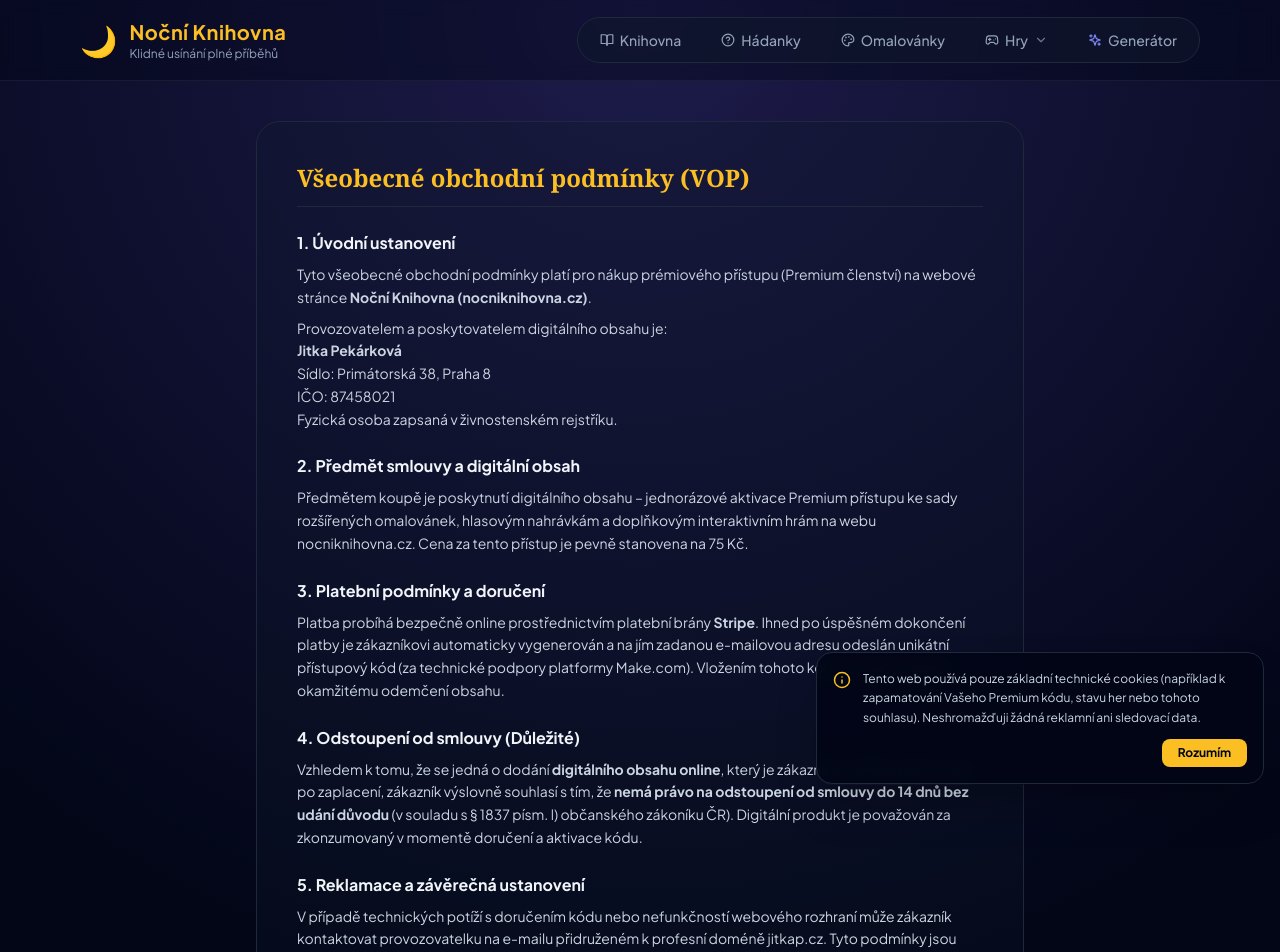
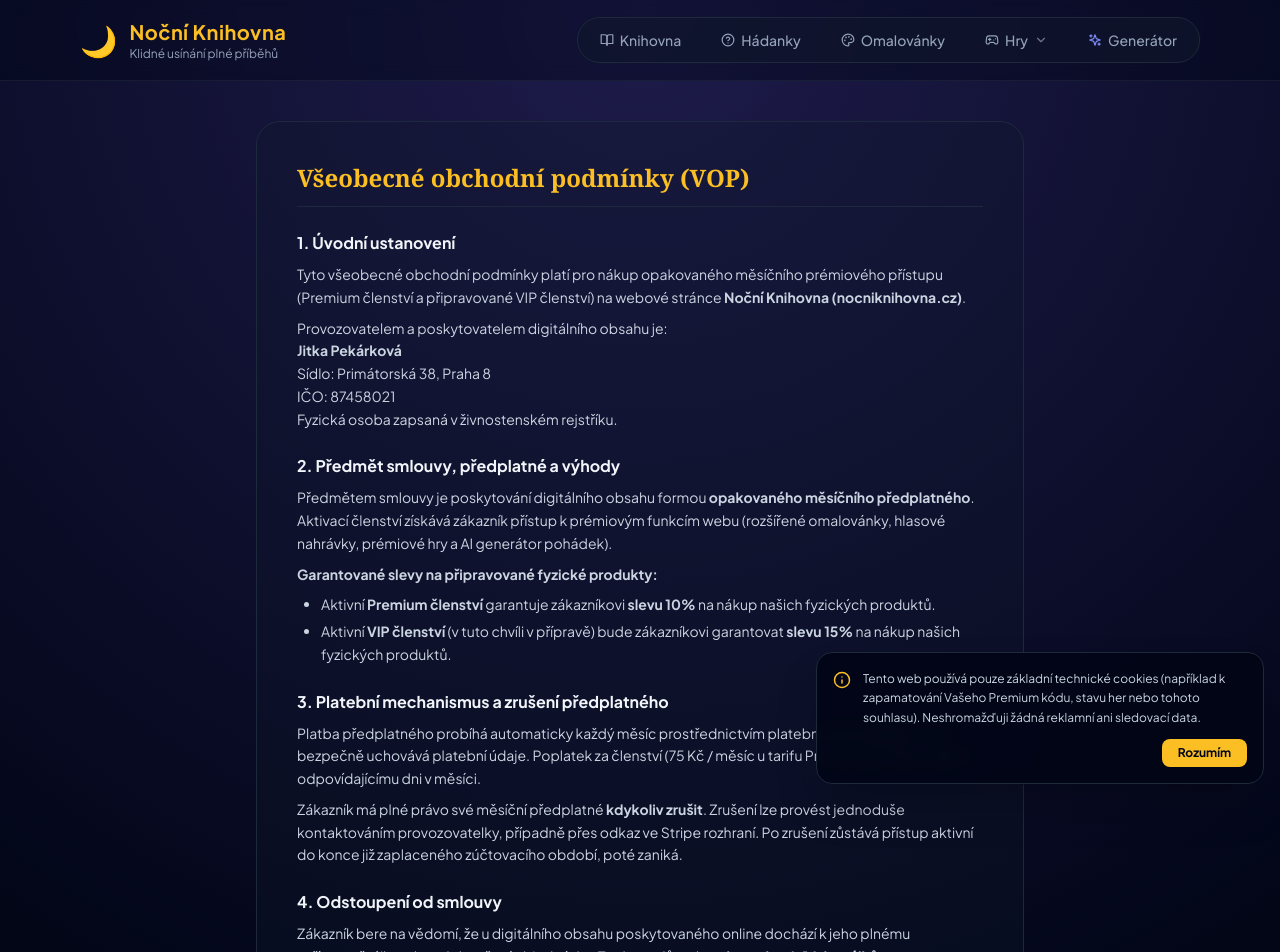
Before and after one commit to onlinejitka/NocniKnihovna, a React (Vite) app: page /obchodni-podminky in a window 1280 px wide. Shown: the top 952 px of the page. Built offline with nearby package versions, Linux system fonts and the light colour scheme.

Commit message:
Update VOP.jsx

```diff
--- a/src/pages/VOP.jsx
+++ b/src/pages/VOP.jsx
@@ -10,7 +10,7 @@ export default function VOP() {
       <section className="space-y-2">
         <h3 className="font-bold text-slate-100 text-base">1. Úvodní ustanovení</h3>
         <p>
-          Tyto všeobecné obchodní podmínky platí pro nákup prémiového přístupu (Premium členství) na webové stránce <strong>Noční Knihovna (nocniknihovna.cz)</strong>.
+          Tyto všeobecné obchodní podmínky platí pro nákup opakovaného měsíčního prémiového přístupu (Premium členství a připravované VIP členství) na webové stránce <strong>Noční Knihovna (nocniknihovna.cz)</strong>.
         </p>
         <p>
           Provozovatelem a poskytovatelem digitálního obsahu je:<br />
@@ -22,30 +22,38 @@ export default function VOP() {
       </section>
 
       <section className="space-y-2">
-        <h3 className="font-bold text-slate-100 text-base">2. Předmět smlouvy a digitální obsah</h3>
+        <h3 className="font-bold text-slate-100 text-base">2. Předmět smlouvy, předplatné a výhody</h3>
         <p>
-          Předmětem koupě je poskytnutí digitálního obsahu – jednorázové aktivace Premium přístupu ke sady rozšířených omalovánek, hlasovým nahrávkám a doplňkovým interaktivním hrám na webu nocniknihovna.cz. Cena za tento přístup je pevně stanovena na 75 Kč.
+          Předmětem smlouvy je poskytování digitálního obsahu formou <strong>opakovaného měsíčního předplatného</strong>. Aktivací členství získává zákazník přístup k prémiovým funkcím webu (rozšířené omalovánky, hlasové nahrávky, prémiové hry a AI generátor pohádek).
+        </p>
+        <p><strong>Garantované slevy na připravované fyzické produkty:</strong></p>
+        <ul className="list-disc pl-6 space-y-1">
+          <li>Aktivní <strong>Premium členství</strong> garantuje zákazníkovi <strong>slevu 10%</strong> na nákup našich fyzických produktů.</li>
+          <li>Aktivní <strong>VIP členství</strong> (v tuto chvíli v přípravě) bude zákazníkovi garantovat <strong>slevu 15%</strong> na nákup našich fyzických produktů.</li>
+        </ul>
+      </section>
+
+      <section className="space-y-2">
+        <h3 className="font-bold text-slate-100 text-base">3. Platební mechanismus a zrušení předplatného</h3>
+        <p>
+          Platba předplatného probíhá automaticky každý měsíc prostřednictvím platební brány <strong>Stripe</strong>, která bezpečně uchovává platební údaje. Poplatek za členství (75 Kč / měsíc u tarifu Premium) je stržen vždy k odpovídajícímu dni v měsíci.
+        </p>
+        <p>
+          Zákazník má plné právo své měsíční předplatné <strong>kdykoliv zrušit</strong>. Zrušení lze provést jednoduše kontaktováním provozovatelky, případně přes odkaz ve Stripe rozhraní. Po zrušení zůstává přístup aktivní do konce již zaplaceného zúčtovacího období, poté zaniká.
         </p>
       </section>
 
       <section className="space-y-2">
-        <h3 className="font-bold text-slate-100 text-base">3. Platební podmínky a doručení</h3>
+        <h3 className="font-bold text-slate-100 text-base">4. Odstoupení od smlouvy</h3>
         <p>
-          Platba probíhá bezpečně online prostřednictvím platební brány <strong>Stripe</strong>. Ihned po úspěšném dokončení platby je zákazníkovi automaticky vygenerován a na jím zadanou e-mailovou adresu odeslán unikátní přístupový kód (za technické podpory platformy Make.com). Vložením tohoto kódu na webu dojde k okamžitému odemčení obsahu.
+          Zákazník bere na vědomí, že u digitálního obsahu poskytovaného online dochází k jeho plnému zpřístupnění ihned po dokončení objednávky. Z tohoto důvodu <strong>nelze uplatnit 14denní lhůtu pro odstoupení od smlouvy bez udání důvodu</strong> na již započatý a zaplacený měsíc (v souladu s § 1837 písm. l) občanského zákoníku ČR). Každé další opakování platby však může zákazník včasným zrušením předplatného stopnout.
         </p>
       </section>
 
       <section className="space-y-2">
-        <h3 className="font-bold text-slate-100 text-base">4. Odstoupení od smlouvy (Důležité)</h3>
+        <h3 className="font-bold text-slate-100 text-base">5. Reklamace a podpora</h3>
         <p>
-          Vzhledem k tomu, že se jedná o dodání <strong>digitálního obsahu online</strong>, který je zákazníkovi zpřístupněn ihned po zaplacení, zákazník výslovně souhlasí s tím, že <strong>nemá právo na odstoupení od smlouvy do 14 dnů bez udání důvodu</strong> (v souladu s § 1837 písm. l) občanského zákoníku ČR). Digitální produkt je považován za zkonzumovaný v momentě doručení a aktivace kódu.
-        </p>
-      </section>
-
-      <section className="space-y-2">
-        <h3 className="font-bold text-slate-100 text-base">5. Reklamace a závěrečná ustanovení</h3>
-        <p>
-          V případě technických potíží s doručením kódu nebo nefunkčností webového rozhraní může zákazník kontaktovat provozovatelku na e-mailu přidruženém k profesní doméně jitkap.cz. Tyto podmínky jsou platné a účinné od 11. 7. 2026.
+          V případě jakýchkoliv technických potíží, nefunkčnosti přístupového kódu nebo dotazů k platbám mě kontaktujte na e-mailu dostupném na mé profesní doméně <strong>jitkap.cz</strong>. Tyto aktualizované podmínky jsou platné od 11. 7. 2026.
         </p>
       </section>
     </div>
```
